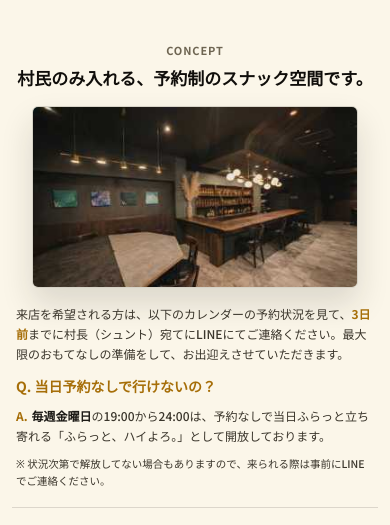
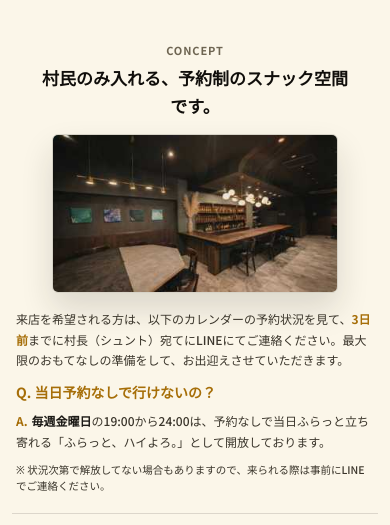
Before and after one commit to popotokoo/haiyoro_calendar, a plain HTML site: page haiyoro-village-calendar/index.html in a window 390 px wide. Shown: the part 272-797 px from the top of the page. Drawn offline with Linux system fonts and the light colour scheme.

Commit message:
Increase concept section mobile margins

```diff
--- a/haiyoro-village-calendar/mobile-fixes.css
+++ b/haiyoro-village-calendar/mobile-fixes.css
@@ -19,6 +19,10 @@
   }
 
   .use-guide__lead h2 {
+    width: calc(100% - 44px);
+    max-width: 520px;
+    margin-right: auto;
+    margin-left: auto;
     font-size: 17px;
     line-height: 1.65;
     font-weight: 800;
@@ -59,8 +63,8 @@
   }
 
   .use-guide__photo {
-    width: calc(100% - 32px);
-    max-width: 520px;
+    width: calc(100% - 72px);
+    max-width: 480px;
     margin: 14px auto 0;
   }
 
```
